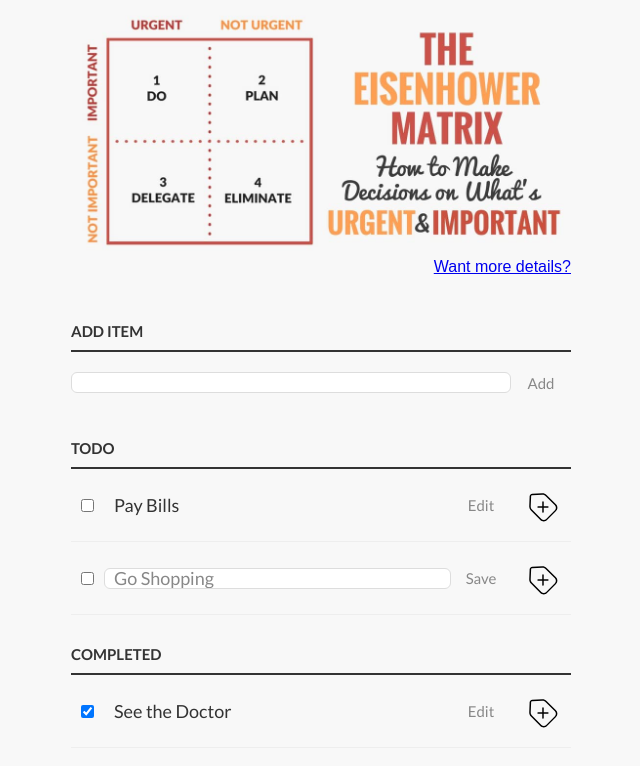
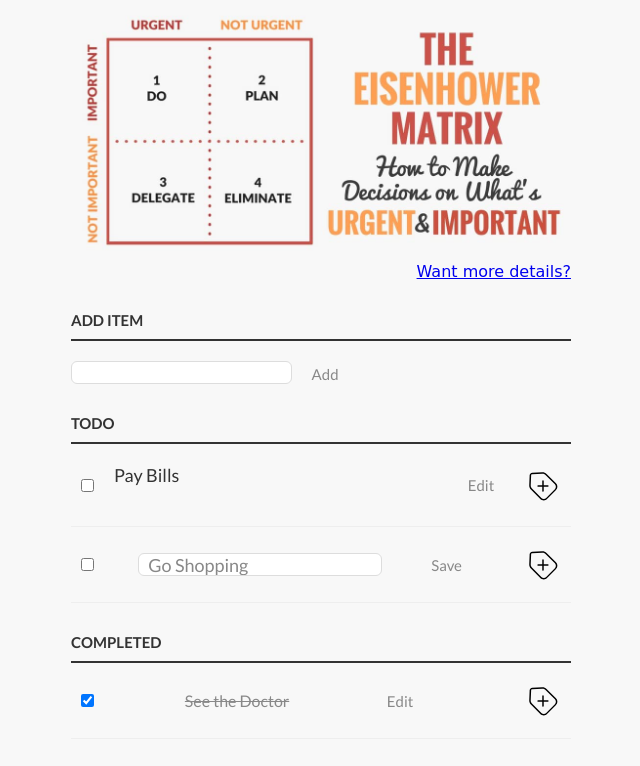
Before and after one commit to XeniaKasp/clean-code-s1e1, a plain HTML site: page index.html in a window 1280 px wide. Shown: the whole page, without its empty margins (319-959 px from the left). Drawn offline with Linux system fonts and the light colour scheme.

Commit message:
refactor: change code in index.html adne style.css

```diff
--- a/app.js
+++ b/app.js
@@ -10,7 +10,7 @@
 
 var taskInput=document.getElementById("new-task");//Add a new task.
 var addButton=document.getElementsByTagName("button")[0];//first button
-var incompleteTaskHolder=document.getElementById("incompleteTasks");//ul of #incompleteTasks
+var incompleteTaskHolder=document.getElementById("incomplete-tasks");//ul of #incompleteTasks
 var completedTasksHolder=document.getElementById("completed-tasks");//completed-tasks
 
 
@@ -85,7 +85,7 @@ var editTask=function(){
     var editInput=listItem.querySelector('input[type=text]');
     var label=listItem.querySelector("label");
     var editBtn=listItem.querySelector(".edit");
-    var containsClass=listItem.classList.contains("editMode");
+    var containsClass=listItem.classList.contains("edit-mode");
     //If class of the parent is .editmode
     if(containsClass){
 
@@ -99,7 +99,7 @@ var editTask=function(){
     }
 
     //toggle .editmode on the parent.
-    listItem.classList.toggle("editMode");
+    listItem.classList.toggle("edit-mode");
 };
 
 
--- a/index.html
+++ b/index.html
@@ -1,19 +1,56 @@
-<html>
-<HEAD><title>Todo App</title>
-<link href='https://fonts.googleapis.com/css?family=Lato:300,400,700' rel='stylesheet' type='text/css'>
-<link rel="stylesheet" href="style.css" type="text/css" MEDIA="screen" charset="utf-8">
-</HEAD>
+<!DOCTYPE html>
+<html lang="en">
+<head>
+	<meta charset="UTF-8">
+	<meta http-equiv="X-UA-Compatible" content="IE=edge">
+	<meta name="viewport" content="width=device-width, initial-scale=1.0">
+	<link href='https://fonts.googleapis.com/css?family=Lato:300,400,700' rel='stylesheet' >
+	<link rel="stylesheet" href="style.css"  charset="utf-8">
+	<title>Todo App</title>
+</head>
 <body>
-<div class="aaa"><img src="./eisenhower-matrix.jpg"><a class='more_inf' href="https://goal-life.com/page/method/matrix-eisenhower">Want more details&quest;</a></div>
-<div class="centered-main-page-element"><p id='topSectionForAddingElementToList'><label for="new-task">Add Item</label><div class="task-row-wrapper"><input id='new-task'class="task" type="text"><button>Add</button></div>
-</p><h3>Todo</h3>
-<ul id='incompleteTasks'>
-<li><input type='checkbox'><label class="task">Pay Bills</label><input type="text" class="task"><button class="edit">Edit</button><button class="delete"><img src="./remove.svg"></button></li>
-<li class="editMode"><input type="checkbox"><label class="task">Go Shopping</label><input type="text" value="Go Shopping" class="task"><button class='edit'>Save</button><button class="delete"><img src="./remove.svg"></button></li>
-</ul><h3>Completed</h3><ul id="completed-tasks"><li><input type="checkbox" checked><label class="task">See the Doctor</label><input type="text" class="task"><button class="edit">Edit</button><button class="delete"><img src="./remove.svg"></button>
-</li>
-</ul>
+	<div class="eisenhower-matrix">
+		<img class="matrix-img" src="./eisenhower-matrix.jpg" alt="eisenhower-matrix">
+		<a class="want-more" href="https://goal-life.com/page/method/matrix-eisenhower">Want more details?</a>
+	</div>
+	<div class="center-page">
+		<h3 class="title-name">Add Item</h3>
+			<label class="task" for="new-task"></label>
+				<input id="new-task" type="text">
+			<button class="add btn-style">Add</button>
+				</div>
+	<div class="center-page">
+	<h3 class="title-name">Todo</h3>
+	<ul id="incomplete-tasks">
+	<li>
+		<input class="new-edit" type="checkbox">
+		<label class="task">Pay Bills</label>
+		<input id="new-task" class="none-task" type="text" >
+		<button class="edit">Edit</button>
+		<button class="delete btn-style">
+			<img class="delete-img" src="./remove.svg" alt="remove img"> </button>
+	</li>
+		<li class="edit-mode">
+			<input type="checkbox">
+			<label class="task shopping">Go Shopping</label>
+			<input id="new-task" class="task-line"  type="text" value="Go Shopping" >
+			<button class="edit btn-style">Save</button>
+			<button class="delete btn-style">
+				<img class="delete-img" src="./remove.svg" alt="remove img"> </button>
+		</li>
+	</ul>
+	<h3 class="title-name">Completed</h3>
+	<ul id="completed-tasks">
+		<li class="edit-mode">
+			<input type="checkbox" checked>
+			<label class="tasks-done">See the Doctor</label>
+			<input id="new-task" class="none-task" type="text">
+			<button class="edit btn-style">Edit</button>
+			<button class="delete btn-style">
+				<img class="delete-img" src="./remove.svg" alt="remove img"></button>
+	</li>
+	</ul>
 </div>
-<script type="text/javascript" SRC="app.js"></script>
-</body>
+	<script src="app.js"></script>
+	</body>
 </html>
--- a/style.css
+++ b/style.css
@@ -2,48 +2,57 @@
 body {
     background-color: #f8f8f8;
     color: #333;
-    font-family: Lato, sans-serif;
+    font-family: 'Lato', sans-serif;
 }
-.aaa {
+
+.eisenhower-matrix {
     width: 500px;
     margin: 0 auto;
     display: block;
     text-align: right;
 }
-.aaa img {
+
+.matrix-img {
     width: 100%;
 }
-.aaa .more_inf {
-    font-family: fantasy, cursive;
+
+.eisenhower-matrix .want-more {
+    font-family: 'fantasy', cursive;
 }
 
 @media (max-width:768px) {
-.aaa { text-align: center;
+
+    .eisenhower-matrix {
+        text-align: center;
+    }
+
 }
-}
-.centered-main-page-element {
+
+.center-page {
     display: block;
     width: 500px;
     margin: 0 auto 0;
 }
+
 .task {
     width: 56%;
     display: inline-block;
-    flex-grow: 1
+    flex-grow: 1;
 }
+
 .task-row-wrapper {
     display: flex;
 }
-ul {
+
+#completed-tasks, #incomplete-tasks {
     margin:0;
     padding: 0px;
 }
-li, h3 {
-    list-style:none;
+
+input, button{
+    outline: none;
 }
-input,button{
-    outline:none;
-}
+
 button {
     background: none;
     border: 0px;
@@ -53,12 +62,13 @@ button {
     font-family: Lato, sans-serif;
     cursor: pointer;
 }
+
 button:hover {
     color: #3a3A3a;
 }
+
 /* Heading */
-h3,
-label[for='new-task'] {
+.title-name {
     color: #333;
     font-weight: 700;
     font-size: 15px;
@@ -66,8 +76,11 @@ label[for='new-task'] {
     padding: 30px 0 10px;
     margin: 0;
     text-transform: uppercase;
+    list-style: none;
 }
-input[type="text"] {
+
+/* #new-task  */
+input[type="text"]{
     margin: 0;
     font-size: 18px;
     line-height: 18px;
@@ -79,70 +92,74 @@ input[type="text"] {
     font-family: Lato, sans-serif;
     color: #888;
 }
-input[type="text"]:focus {
+
+.task:focus {
     color: #333;
 }
 
 /* New Task */
-label[for='new-task'] {
+.task {
     display: block;
     margin: 0 0 20px;
 }
-input#new-task {
+
+.task {
     width: 318px;
 }
 
-/* Task list */
 li {
     overflow: hidden;
     padding: 20px 0;
     border-bottom: 1px solid #eee;
-
     display: flex;
     justify-content: space-between;
     align-items: center;
 }
-li > * {
+
+ li > * {
     vertical-align: middle;
 }
 
 li > input[type="checkbox"] {
     margin: 0 10px;
 }
-li > label {
+
+.task {
     padding-left: 10px;
     box-sizing: border-box;
     font-size: 18px;
     width: 226px;
 }
-li >    input[type="text"] {
+/* .edit-mode > .new-edit */
+li > input[type="text"] {
     width: 226px
 }
+
 button.delete img {
     height: 2em;
     transform: rotateZ(45deg);
     transition: transform 200ms ease-in;
 }
+
 button.delete img:hover {
     transform: rotateZ(0);
 }
 
 /* Completed */
-ul#completed-tasks label {
-    text-decoration: line-through
+.tasks-done {
+    text-decoration: line-through;
     color: #888;
 }
 
-/* Edit Task */
-ul li input[type=text] {
-    display:none
+ul li input[type=text]{
+    display: none;
 }
 
-ul li.editMode input[type=text] {
-    display:inline-block;
-    width:224px
+.edit-mode .task-line {
+    display: inline-block;
+    width: 224px;
 }
 
-ul li.editMode label {
-    display:none;
+.edit-mode .shopping {
+    display: none;
 }
```
Also changed, not shown: 1 other file.
